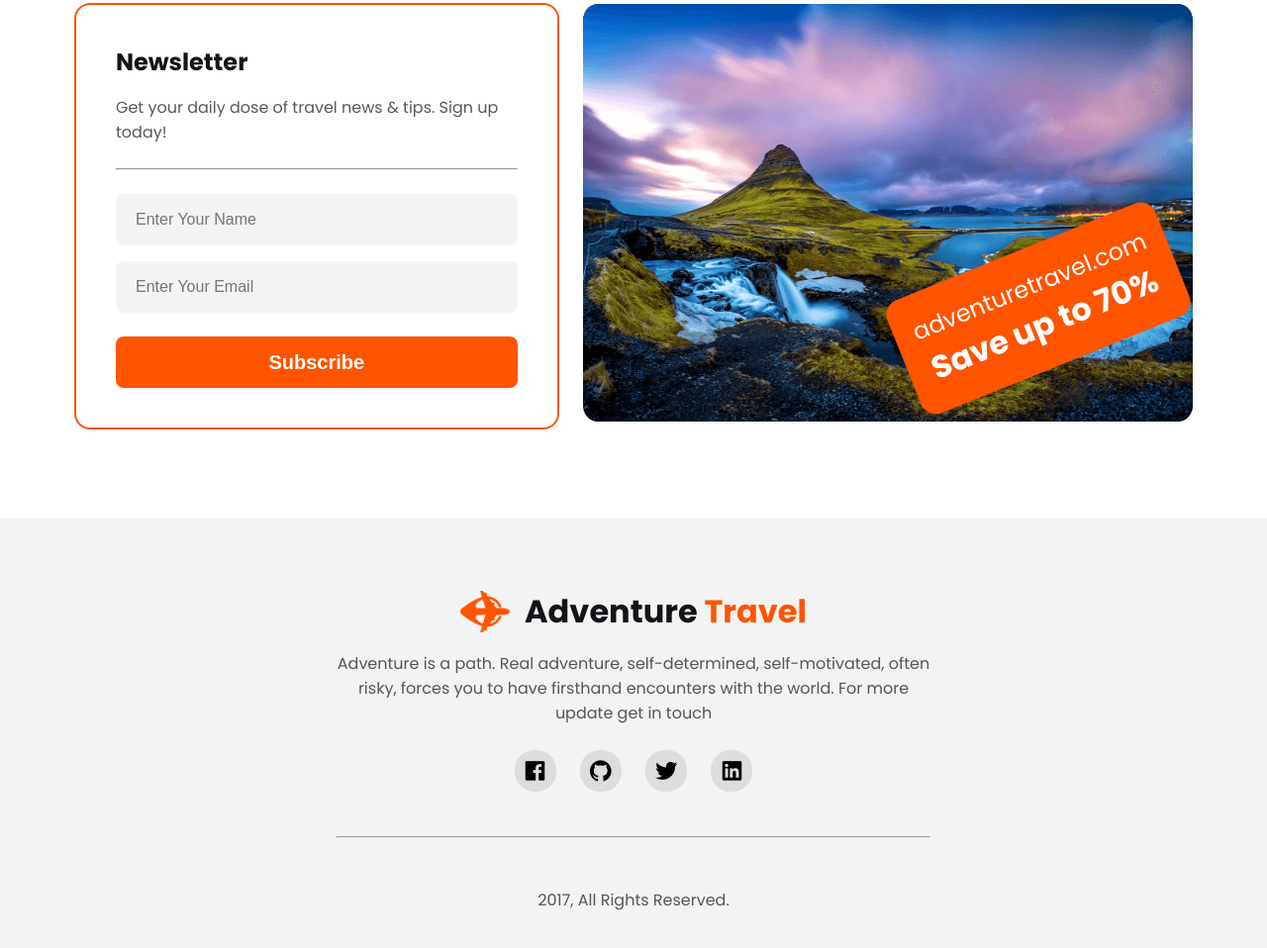
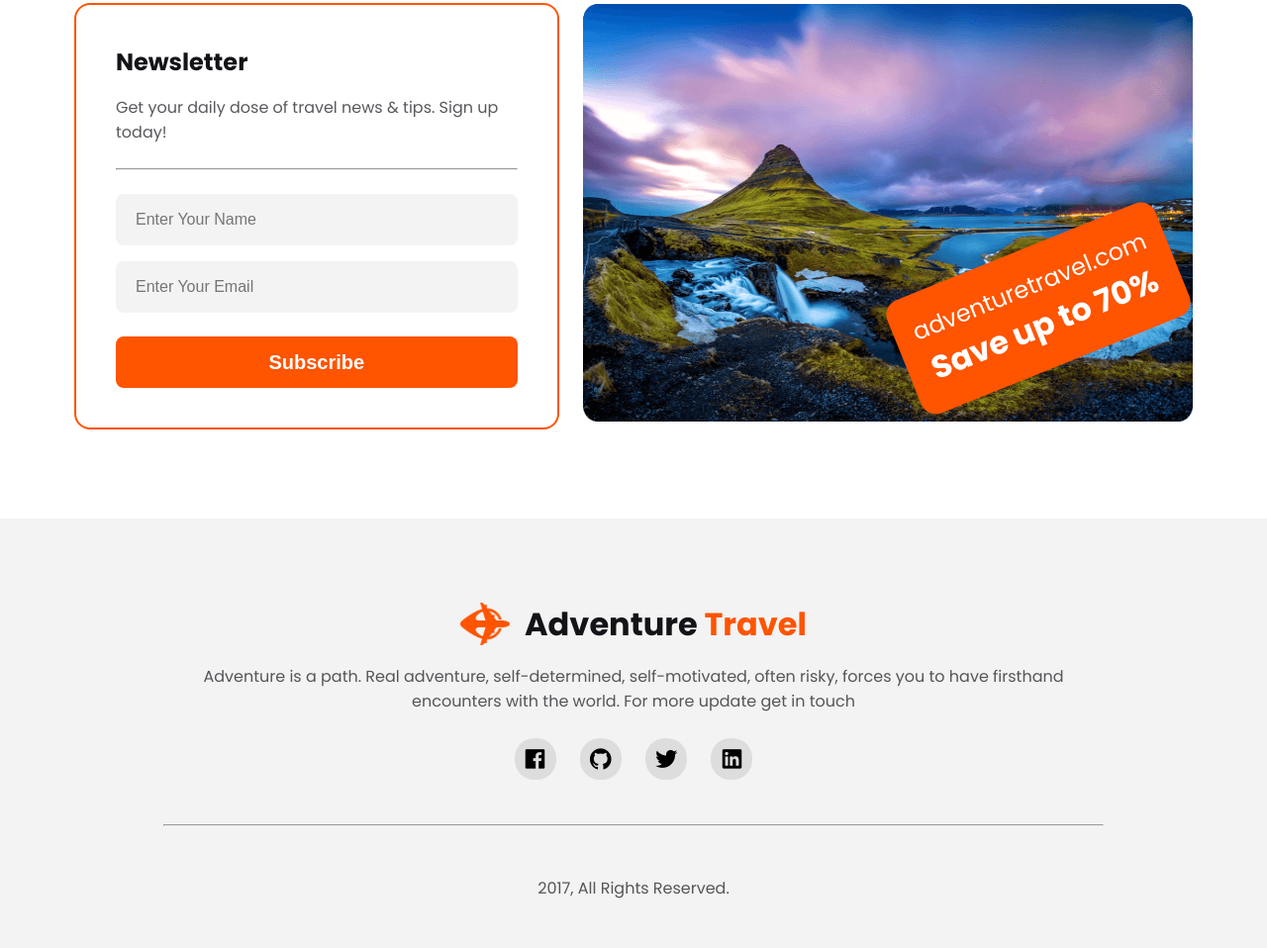
Before and after one commit to hellomaruf/Adventure-Travel-website, a plain HTML site: page index.html in a window 1280 px wide. Shown: the part 6023-6981 px from the top of the page at 99% size. Drawn offline with nearby package versions, Linux system fonts and the light colour scheme.

Commit message:
some problem fixing

```diff
--- a/style.css
+++ b/style.css
@@ -587,7 +587,7 @@ form input::placeholder {
   align-items: center;
 }
 .footer-container .footer-content {
-  max-width: 1180px;
+  max-width: 1000px;
   margin: 0 auto;
   padding: 0 25px;
   text-align: center;
@@ -609,7 +609,7 @@ form input::placeholder {
 .footer-content p {
   color: var(--p-color);
   padding-bottom: 32px;
-  width: 600px;
+  width: auto;
 }
 .footer-icon i {
   font-size: 26px;
```
